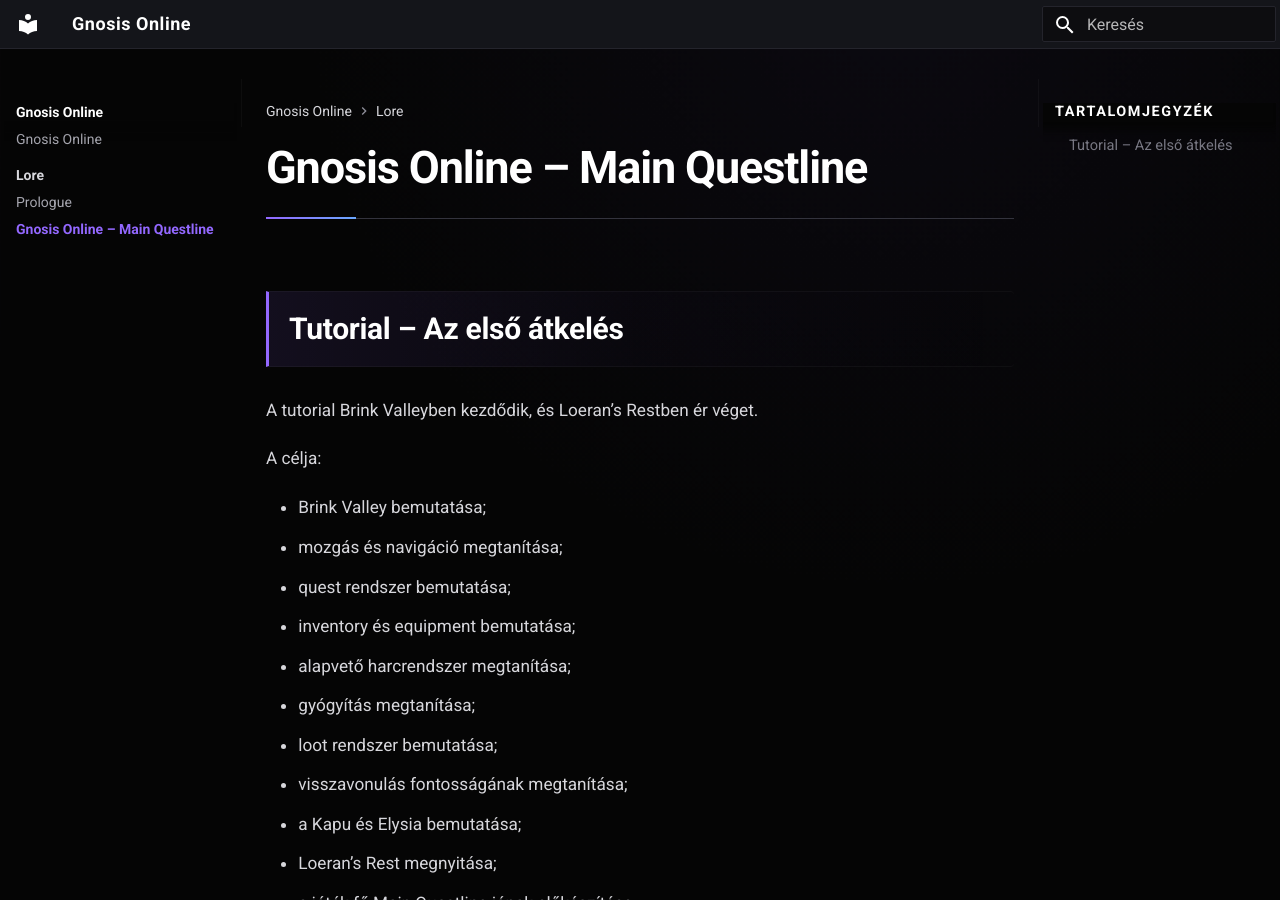
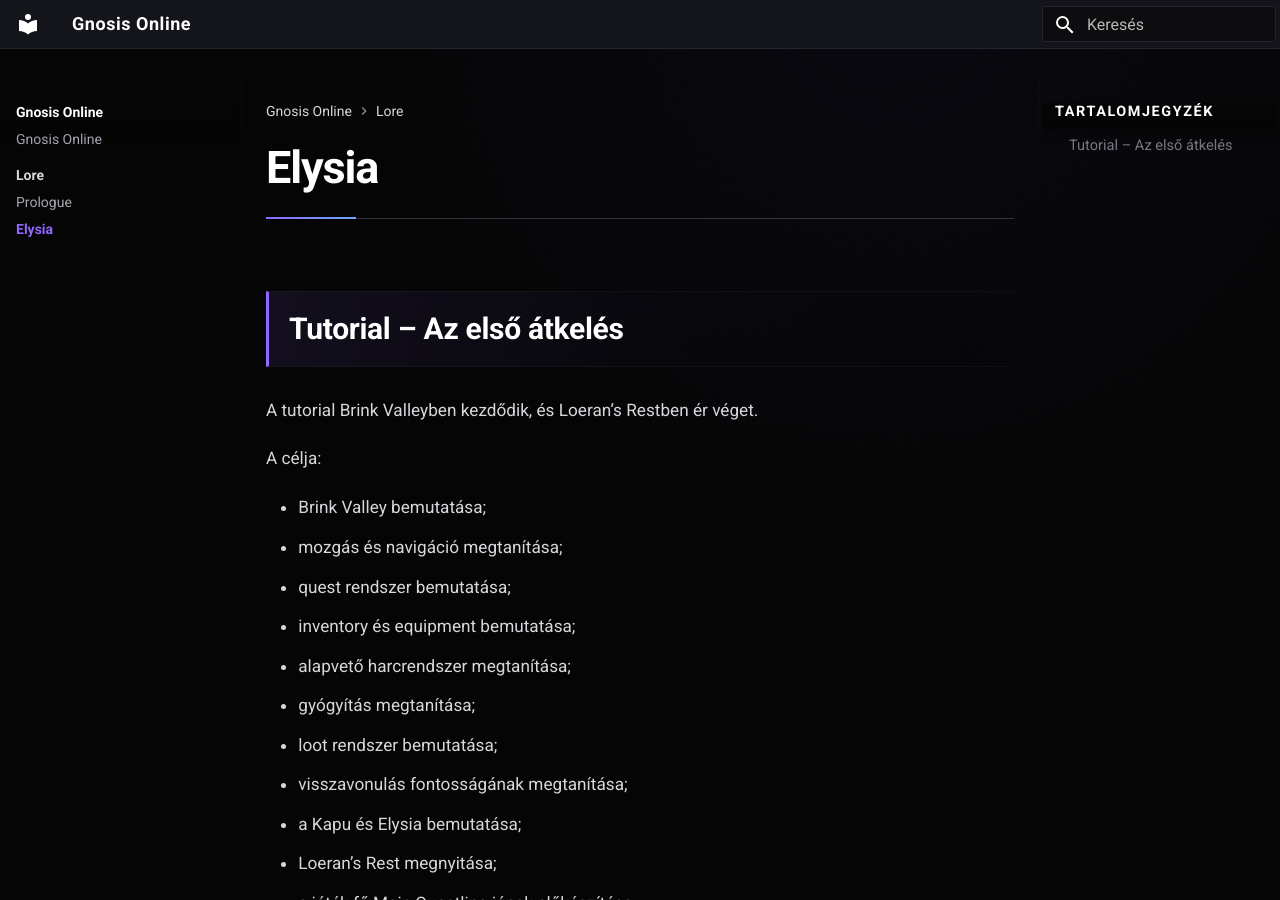
Before and after one commit to lyon1255/gnosis-online-docs, an MkDocs documentation site: the page built from docs/lore/02-tutorial-lore.md, in a window 1280 px wide and 900 px high. Built offline with MkDocs 1.6.1 and Material for MkDocs 9.7.7, drawn with Linux system fonts in a browser that asks for light colours.

Commit message:
Update 02-tutorial-lore.md

```diff
--- a/docs/lore/02-tutorial-lore.md
+++ b/docs/lore/02-tutorial-lore.md
@@ -1,4 +1,8 @@
-# Gnosis Online – Main Questline
+---
+title: Elysia
+---
+
+# Elysia
 
 ## Tutorial – Az első átkelés
 
```
